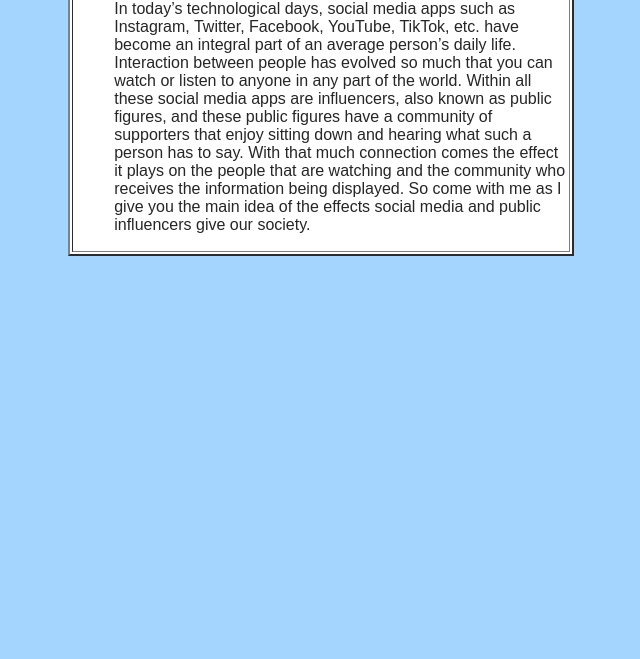
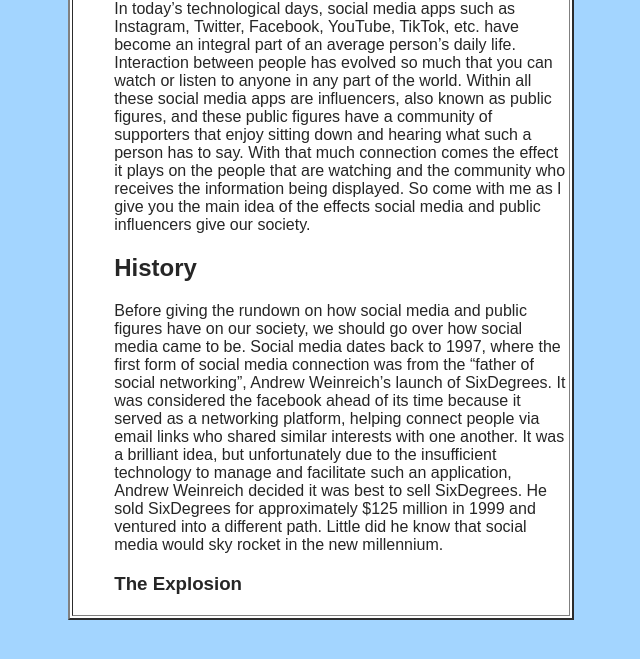
Before and after one commit to danilomeraz-pvcc/dmeraz-pvcc.github.io, a plain HTML site: page index.html in a window 1280 px wide. Shown: the part 99-758 px from the top of the page, without its empty margins (319-959 px from the left). Drawn offline with Linux system fonts and the light colour scheme.

Commit message:
Update index.html

```diff
--- a/index.html
+++ b/index.html
@@ -13,7 +13,10 @@
 <tr><td colspan="5"><ul>
 <h1>Introduction</h1>
   <p>In today’s technological days, social media apps such as Instagram, Twitter, Facebook, YouTube, TikTok, etc. have become an integral part of an average person’s daily life. Interaction between people has evolved so much that you can watch or listen to anyone in any part of the world. Within all these social media apps are influencers, also known as public figures, and these public figures have a community of supporters that enjoy sitting down and hearing what such a person has to say. With that much connection comes the effect it plays on the people that are watching and the community who receives the information being displayed. So come with me as I give you the main idea of the effects social media and public influencers give our society. </p>
-
+<h2>History</h2>
+  <p>Before giving the rundown on how social media and public figures have on our society, we should go over how social media came to be. Social media dates back to 1997, where the first form of social media connection was from the “father of social networking”, Andrew Weinreich’s launch of SixDegrees. It was considered the facebook ahead of its time because it served as a networking platform, helping connect people via email links who shared similar interests with one another. It was a brilliant idea, but unfortunately due to the insufficient technology to manage and facilitate such an application, Andrew Weinreich decided it was best to sell SixDegrees. He sold SixDegrees for approximately $125 million in 1999 and ventured into a different path. Little did he know that social media would sky rocket in the new millennium. </p>
+<h3>The Explosion</h3>
+  <p></p>
 
 
 </ul></td></tr>
```
